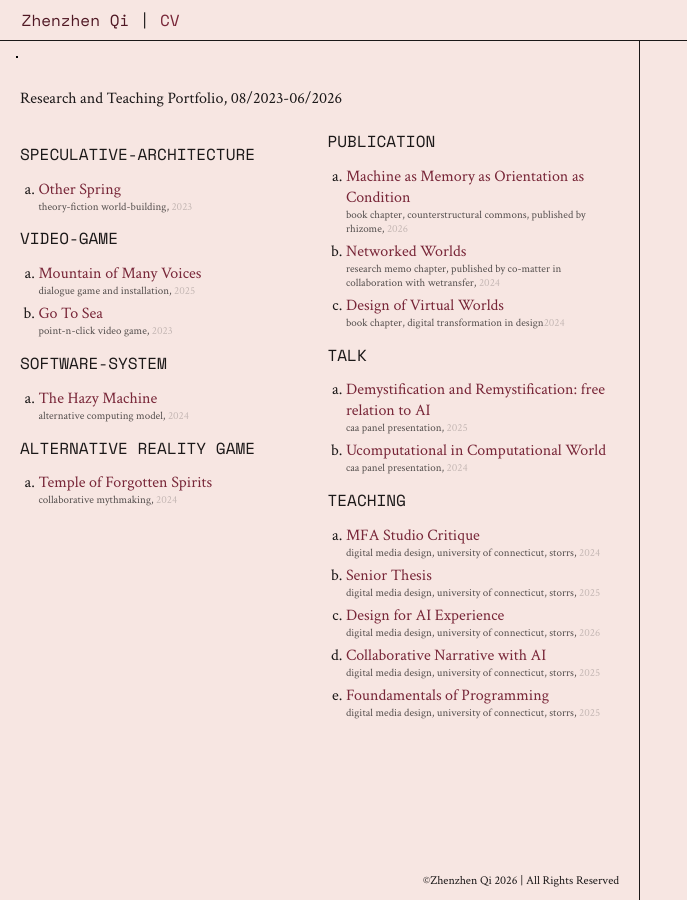
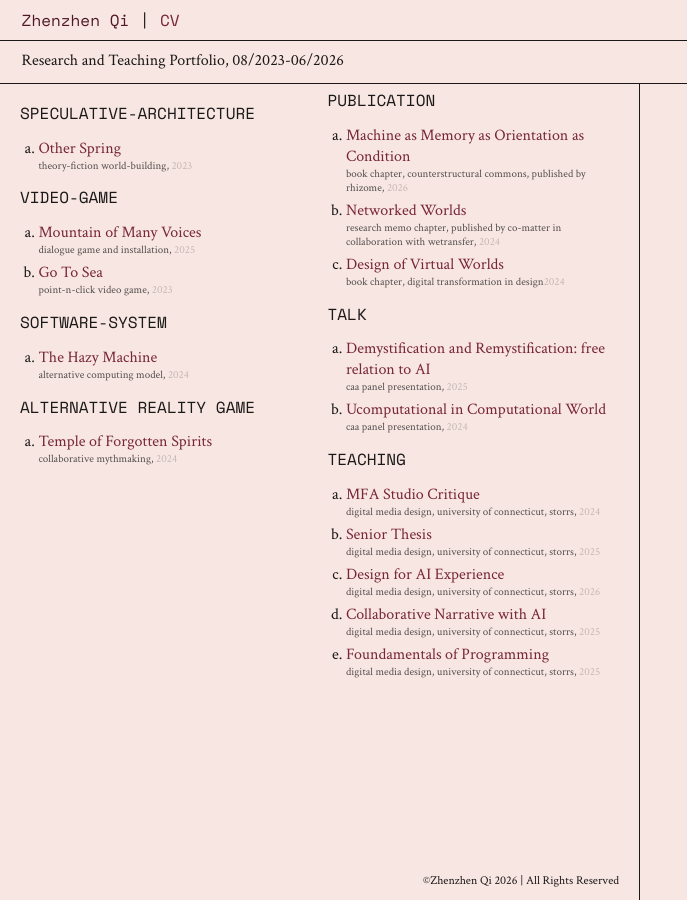
Before and after one commit to zhenzhenqi/zhenzhenqi, a Jekyll site: the page built from index.md, in a window 1280 px wide. Shown: the whole page, without its empty margins (0-687 px from the left). Built offline with Jekyll 4.4.1, drawn with Linux system fonts in a browser that asks for light colours.

Commit message:
Move portfolio summary into site header

```diff
--- a/_layouts/main.html
+++ b/_layouts/main.html
@@ -10,11 +10,11 @@ layout: default
   <nav class="navbar">
     <ul><li class="site-identity"><a href="{{ '/' | relative_url }}">Zhenzhen Qi</a><span aria-hidden="true">|</span><a href="{{ '/about.html' | relative_url }}">CV</a></li></ul>
   </nav>
+  <p class="portfolio-summary">Research and Teaching Portfolio, 08/2023-06/2026</p>
 </header>
 
 <div class="row two-panel-row">
   <div class="col" id="left">
-    <p class="portfolio-summary">Research and Teaching Portfolio, 08/2023-06/2026</p>
     {% include project-list.html %}
     <footer class="site-footer">&copy;Zhenzhen Qi 2026 | All Rights Reserved</footer>
   </div>
--- a/assets/css/main.scss
+++ b/assets/css/main.scss
@@ -40,6 +40,7 @@ ul, ol { margin: 0; }
 .navbar .site-identity { gap:.65rem; padding:0 1.35rem; }
 .navbar a { color:#782638; }
 .navbar a.active { color:#501824; }
+.portfolio-summary { position:fixed; top:2.5rem; left:0; right:0; z-index:999; box-sizing:border-box; margin:0; padding:.65rem 1.35rem .75rem; border-bottom:1px solid #1b1818; background-color:#F7E6E2; font-family:inherit; font-size:1rem; font-weight:400; }
 
 .row { display:flex; height:100vh; }
 .row .col { padding:2.5rem 20px 0; overflow-y:auto; }
@@ -48,7 +49,6 @@ ul, ol { margin: 0; }
 .row .col::-webkit-scrollbar-thumb { background:#8e9a96; }
 
 #left { border-right:1px solid #1b1818; padding-left:0; padding-right:0; padding-top:5.5rem; flex:3 0 400px; transform:translateZ(0); }
-#left .portfolio-summary { margin:0 20px 1.25rem; font-family:inherit; font-size:1rem; font-weight:400; }
 #left .project-list { column-count:2; column-gap:1rem; padding:0 20px; }
 .type-group { break-inside:avoid; }
 .section-title { text-transform:uppercase; margin:.8rem 0; }
--- a/index.md
+++ b/index.md
@@ -10,11 +10,11 @@ title: Zhenzhen Qi
   <nav class="navbar">
     <ul><li class="site-identity"><a class="active" href="{{ '/' | relative_url }}">Zhenzhen Qi</a><span aria-hidden="true">|</span><a href="{{ '/about.html' | relative_url }}">CV</a></li></ul>
   </nav>
+  <p class="portfolio-summary">Research and Teaching Portfolio, 08/2023-06/2026</p>
 </header>
 
 <div class="row two-panel-row">
   <div class="col" id="left">
-    <p class="portfolio-summary">Research and Teaching Portfolio, 08/2023-06/2026</p>
     {% include project-list.html %}
     <footer class="site-footer">&copy;Zhenzhen Qi 2026 | All Rights Reserved</footer>
   </div>
```
